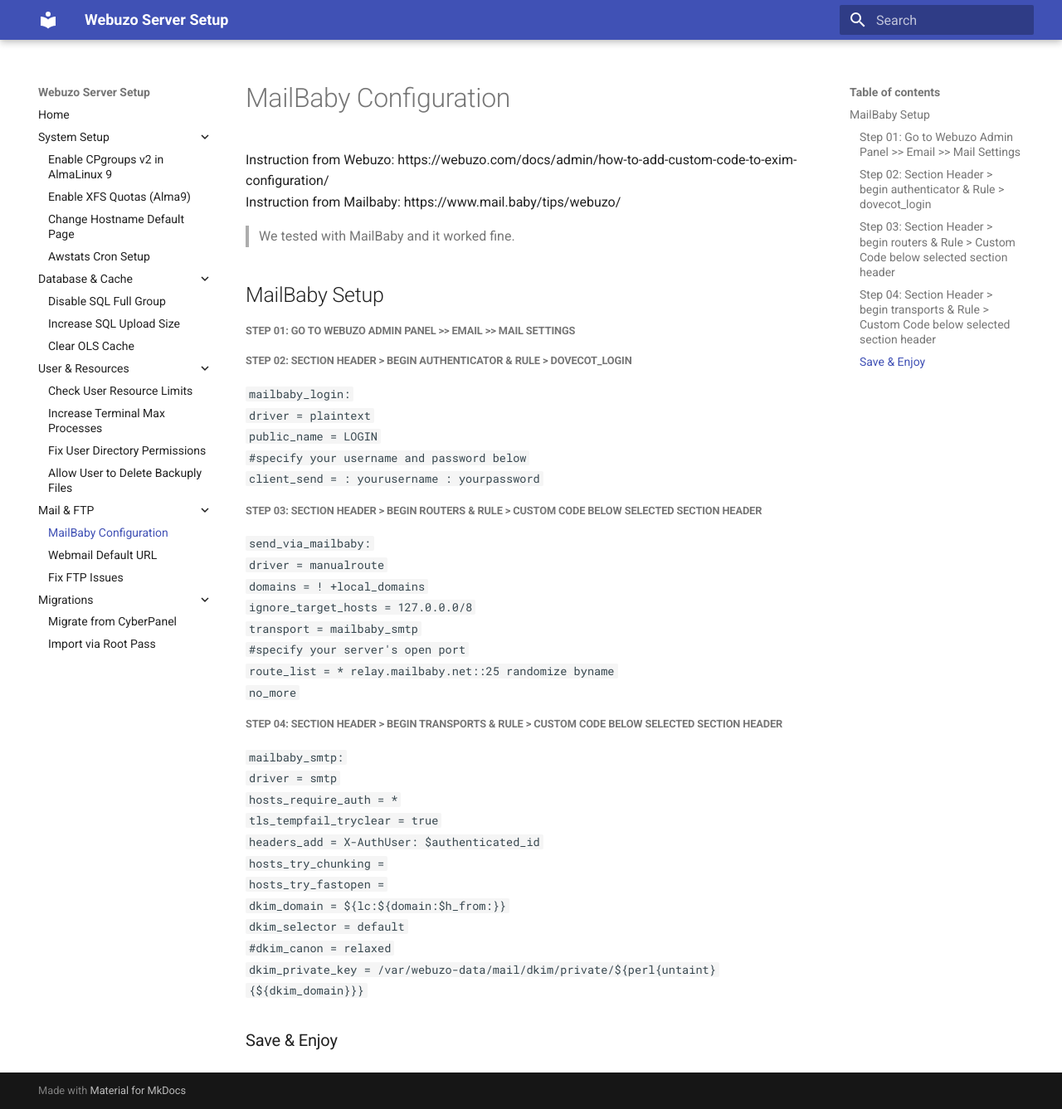
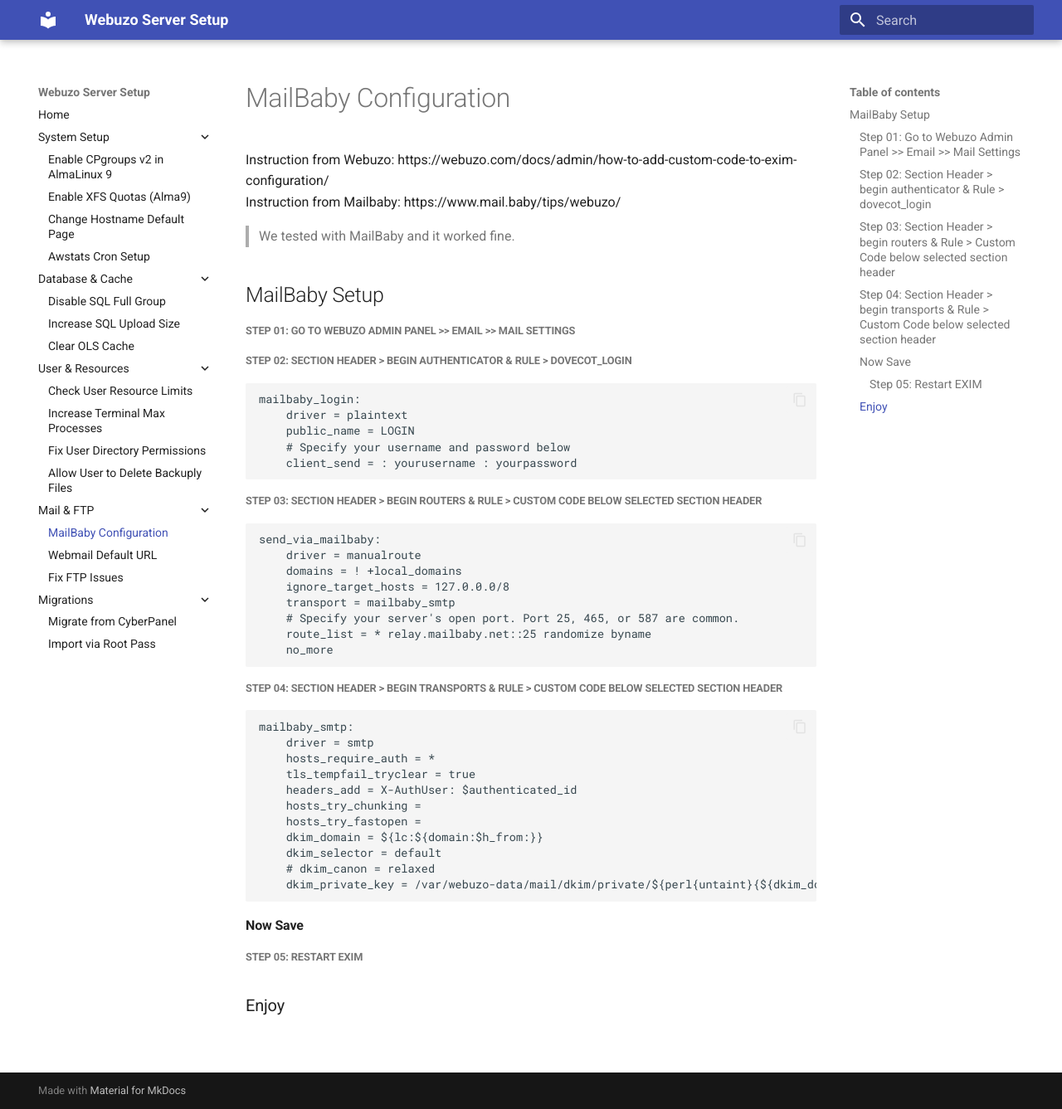
Before and after one commit to cornQ/webuzo-server-setup, an MkDocs documentation site: the page built from docs/webuzo-mailbaby-configuration.md, in a window 1280 px wide and 1337 px high. Shown: the whole window at 83% size. Built offline with MkDocs 1.6.1 and Material for MkDocs 9.7.7, drawn with Linux system fonts in a browser that asks for light colours.

Commit message:
added conf tag

````diff
--- a/docs/webuzo-mailbaby-configuration.md
+++ b/docs/webuzo-mailbaby-configuration.md
@@ -8,36 +8,44 @@
 ##### Step 01: Go to Webuzo Admin Panel >> Email >> Mail Settings
 ##### Step 02: Section Header > begin authenticator & Rule > dovecot_login
 
-`mailbaby_login:`
-`driver = plaintext`
-`public_name = LOGIN`
-`#specify your username and password below `
-`client_send = : yourusername : yourpassword`
+```conf
+mailbaby_login:
+    driver = plaintext
+    public_name = LOGIN
+    # Specify your username and password below
+    client_send = : yourusername : yourpassword
+```
 
 ##### Step 03: Section Header > begin routers & Rule > Custom Code below selected section header
 
-`send_via_mailbaby:`
-`driver = manualroute`
-`domains = ! +local_domains`
-`ignore_target_hosts = 127.0.0.0/8`
-`transport = mailbaby_smtp`
-`#specify your server's open port `
-`route_list = * relay.mailbaby.net::25 randomize byname`
-`no_more`
-
+```conf
+send_via_mailbaby:
+    driver = manualroute
+    domains = ! +local_domains
+    ignore_target_hosts = 127.0.0.0/8
+    transport = mailbaby_smtp
+    # Specify your server's open port. Port 25, 465, or 587 are common.
+    route_list = * relay.mailbaby.net::25 randomize byname
+    no_more
+```
 ##### Step 04: Section Header > begin transports & Rule > Custom Code below selected section header
 
-`mailbaby_smtp:`
-	`driver = smtp`
-	`hosts_require_auth = *`
-	`tls_tempfail_tryclear = true`
-	`headers_add = X-AuthUser: $authenticated_id`
-	`hosts_try_chunking =`
-	`hosts_try_fastopen =`
-	`dkim_domain = ${lc:${domain:$h_from:}}`
-	`dkim_selector = default`
-	`#dkim_canon = relaxed`
-	`dkim_private_key = /var/webuzo-data/mail/dkim/private/${perl{untaint}{${dkim_domain}}}`
+```conf
+mailbaby_smtp:
+    driver = smtp
+    hosts_require_auth = *
+    tls_tempfail_tryclear = true
+    headers_add = X-AuthUser: $authenticated_id
+    hosts_try_chunking =
+    hosts_try_fastopen =
+    dkim_domain = ${lc:${domain:$h_from:}}
+    dkim_selector = default
+    # dkim_canon = relaxed
+    dkim_private_key = /var/webuzo-data/mail/dkim/private/${perl{untaint}{${dkim_domain}}}/default.key
+```
 
+#### Now Save
 
-### Save & Enjoy
+##### Step 05: Restart EXIM
+
+### Enjoy
````
